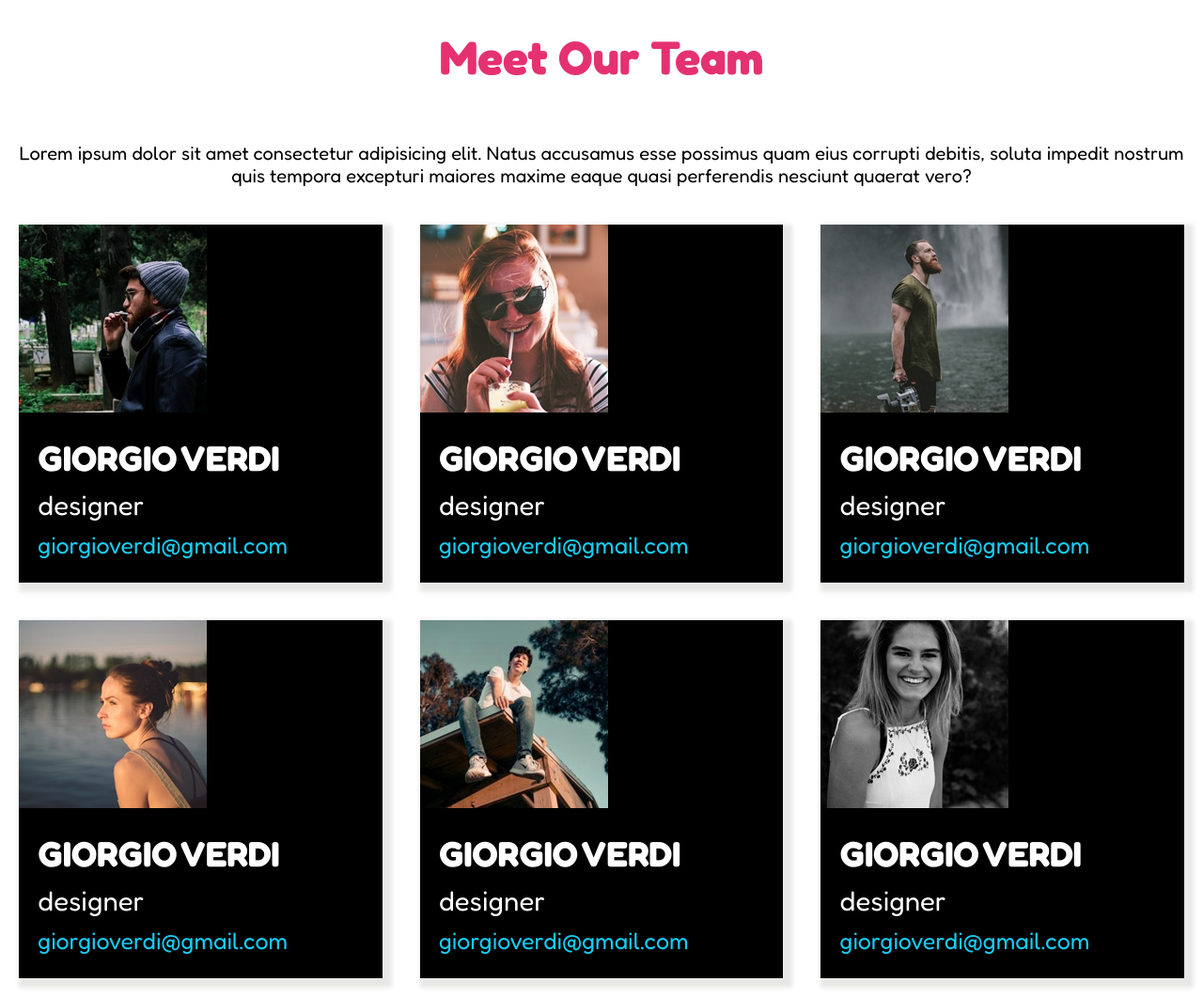
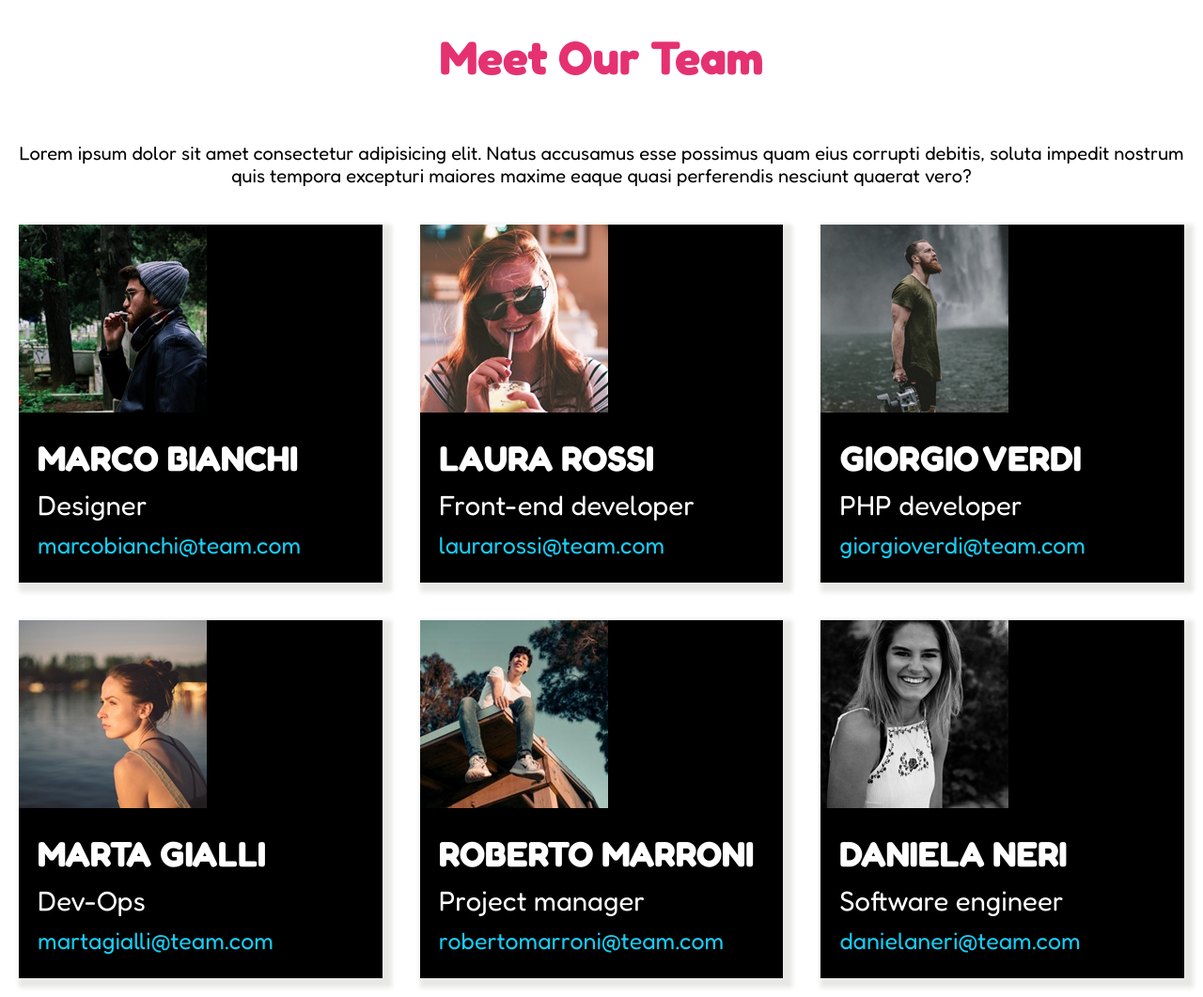
Before and after one commit to danielecarpentiero/html-css-float-cards, a plain HTML site: page index.html in a window 1280 px wide. Shown: the whole page at 94% size. Drawn offline with Linux system fonts and the light colour scheme.

Commit message:
feat: corrected titles

```diff
--- a/index.html
+++ b/index.html
@@ -28,49 +28,49 @@
           <div class="albums">
             <img src="assets\img\male1.png" alt="uomo1" />
             <div class="text">
-              <h2>GIORGIO VERDI</h2>
-              <h3>designer</h3>
-              <h4>giorgioverdi@gmail.com</h4>
+              <h2>MARCO BIANCHI</h2>
+              <h3>Designer</h3>
+              <h4>marcobianchi@team.com</h4>
             </div>
           </div>
           <div class="albums">
             <img src="assets\img\female1.png" alt="donna1" />
             <div class="text">
-              <h2>GIORGIO VERDI</h2>
-              <h3>designer</h3>
-              <h4>giorgioverdi@gmail.com</h4>
+              <h2>LAURA ROSSI</h2>
+              <h3>Front-end developer</h3>
+              <h4>laurarossi@team.com</h4>
             </div>
           </div>
           <div class="albums">
             <img src="assets\img\male2.png" alt="uomo2" />
             <div class="text">
               <h2>GIORGIO VERDI</h2>
-              <h3>designer</h3>
-              <h4>giorgioverdi@gmail.com</h4>
+              <h3>PHP developer</h3>
+              <h4>giorgioverdi@team.com</h4>
             </div>
           </div>
           <div class="albums">
             <img src="assets\img\female2.png" alt="donna2" />
             <div class="text">
-              <h2>GIORGIO VERDI</h2>
-              <h3>designer</h3>
-              <h4>giorgioverdi@gmail.com</h4>
+              <h2>MARTA GIALLI</h2>
+              <h3>Dev-Ops</h3>
+              <h4>martagialli@team.com</h4>
             </div>
           </div>
           <div class="albums">
             <img src="assets\img\male3.png" alt="uomo3" />
             <div class="text">
-              <h2>GIORGIO VERDI</h2>
-              <h3>designer</h3>
-              <h4>giorgioverdi@gmail.com</h4>
+              <h2>ROBERTO MARRONI</h2>
+              <h3>Project manager</h3>
+              <h4>robertomarroni@team.com</h4>
             </div>
           </div>
           <div class="albums">
             <img src="assets\img\female3.png" alt="donna3" />
             <div class="text">
-              <h2>GIORGIO VERDI</h2>
-              <h3>designer</h3>
-              <h4>giorgioverdi@gmail.com</h4>
+              <h2>DANIELA NERI</h2>
+              <h3>Software engineer</h3>
+              <h4>danielaneri@team.com</h4>
             </div>
           </div>
         </div>
```
